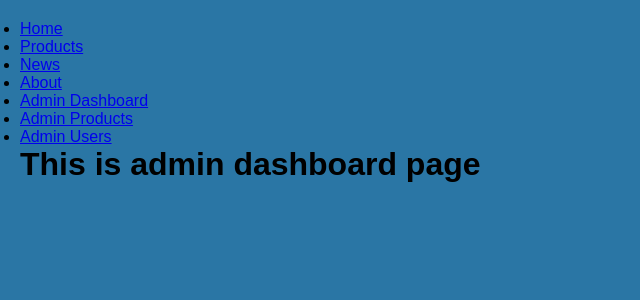
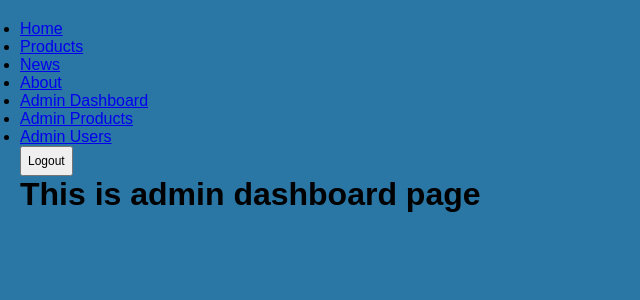
Before and after one commit to TruongTuanDung2001/React-learning, a React (Vite) app: page /admin/dashboard in a window 1280 px wide. Shown: the top 300 px of the page, without its empty margins (0-640 px from the left). Built offline with nearby package versions, Linux system fonts and the light colour scheme; sample sign-in values are in the browser's storage.

Commit message:
Handle function logout localStorage and navigate route

```diff
--- a/src/components/Navbar.jsx
+++ b/src/components/Navbar.jsx
@@ -1,6 +1,11 @@
-import { Link } from "react-router-dom";
+import { Link, useNavigate } from "react-router-dom";
 
 export default function Navbar() {
+  const navigate = useNavigate();
+  function logout() {
+    localStorage.removeItem("isLoggedIn");
+    navigate("/login");
+  }
   return (
     <div>
       <ul>
@@ -26,6 +31,7 @@
           <Link to="/admin/users">Admin Users</Link>
         </li>
       </ul>
+      <button onClick={logout}>Logout</button>
     </div>
   );
 }
```
